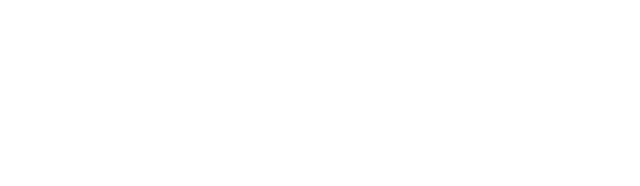
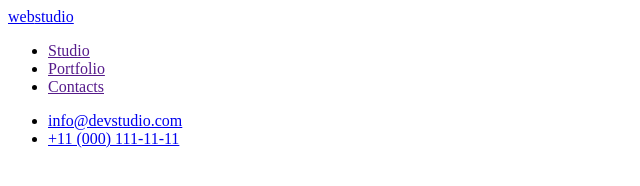
Before and after one commit to Jekindo/goit-markup-hw-01, a plain HTML site: page index.html in a window 1280 px wide. Shown: the whole page, without its empty margins (0-640 px from the left). Drawn offline with Linux system fonts and the light colour scheme.

Commit message:
create header markup

```diff
--- a/index.html
+++ b/index.html
@@ -6,5 +6,26 @@
     <meta name="description" content="" />
     <title>Web Studio</title>
   </head>
-  <body></body>
+  <body>
+    <!-- Page header -->
+    <header>
+      <nav>
+        <a href="/"><span>web</span>studio</a>
+
+        <ul>
+          <li><a href="">Studio</a></li>
+          <li><a href="">Portfolio</a></li>
+          <li><a href="">Contacts</a></li>
+        </ul>
+      </nav>
+
+      <ul>
+        <li><a href="mailto:info@devstudio.com">info@devstudio.com</a></li>
+        <li><a href="tel:+110001111111">+11 (000) 111-11-11</a></li>
+      </ul>
+    </header>
+
+    <main></main>
+    <footer></footer>
+  </body>
 </html>
```
